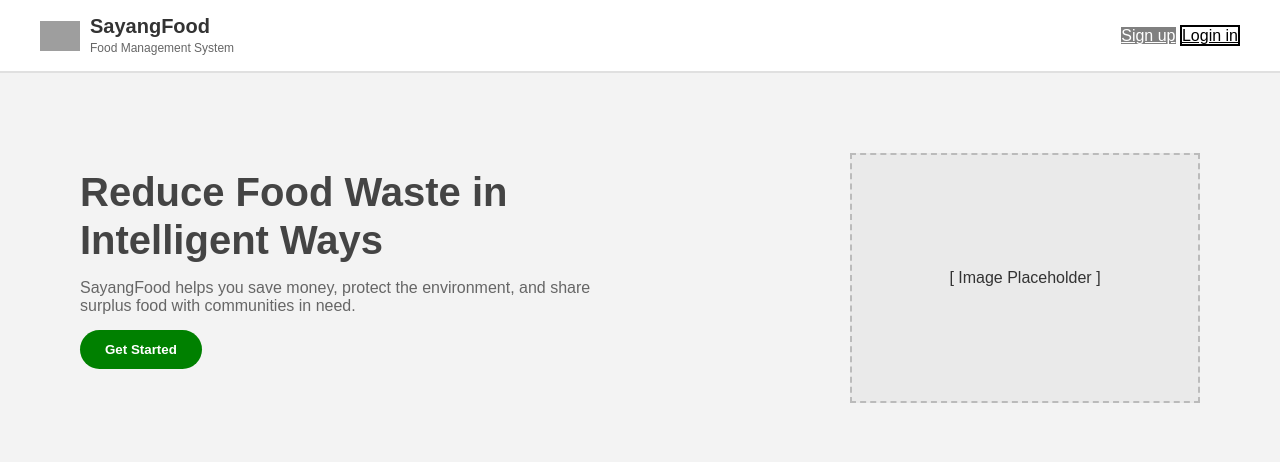
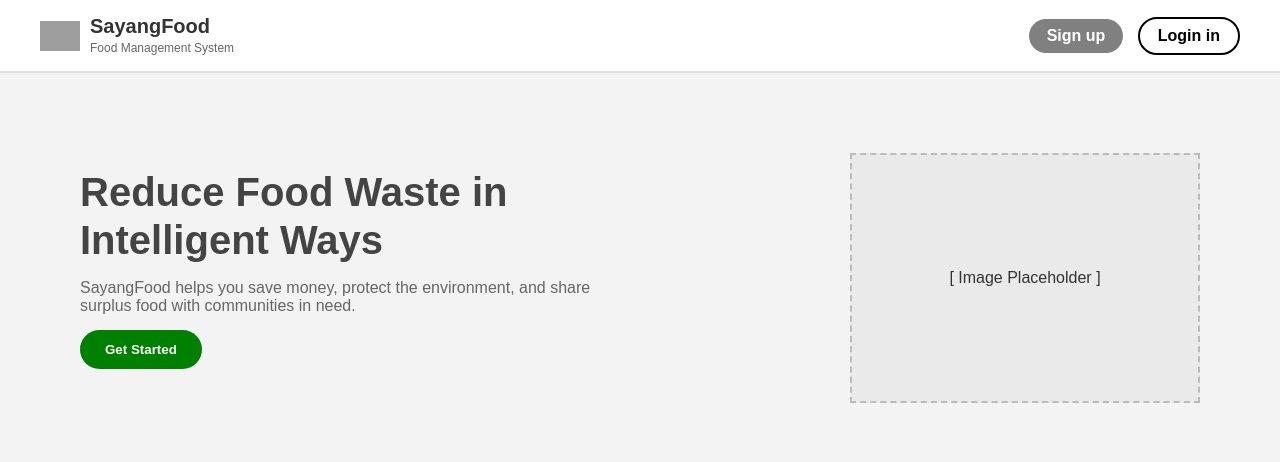
Before and after one commit to XinYou0910/SayangFood, a PHP site: page /Homepage.html in a window 1280 px wide. Shown: the top 462 px of the page. Run offline with PHP 8.4, Linux system fonts and the light colour scheme; grey boxes are pictures that could not be loaded.

Commit message:
change the desgin of the button

```diff
--- a/Homepage_style.css
+++ b/Homepage_style.css
@@ -41,16 +41,18 @@ header {
   color: #666;
 }
 
-nav button {
+nav button,
+nav a {
   margin-left: 10px;
   padding: 8px 18px;
-  border: 2px solid #000;
   border-radius: 25px;
-  background: transparent;
+  font-weight: bold;
   cursor: pointer;
-  font-weight: bold;
+  text-decoration: none; /* remove underline from <a> */
+  display: inline-block; /* make <a> behave like button */
   transition: 0.3s;
 }
+
 
 nav button:hover {
   background: #000;
@@ -59,9 +61,9 @@ nav button:hover {
 
 /* Sign up button - Grey */
 .signup-btn {
-  border: none;
   background: grey;
   color: white;
+  border: none;
 }
 
 .signup-btn:hover {
```
